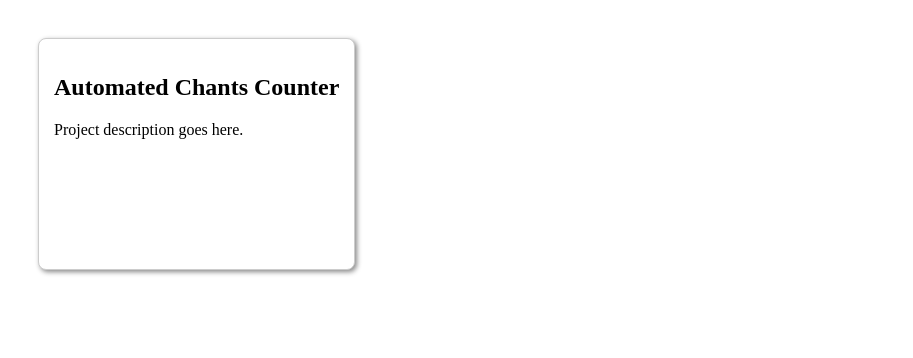
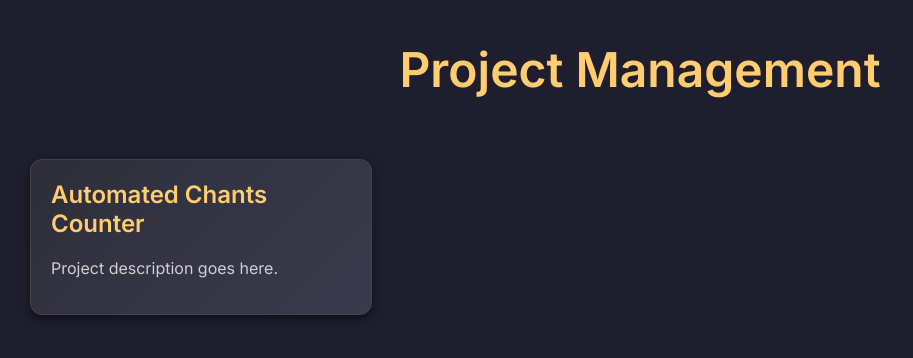
Before and after one commit to KChaitanyaP/portfolio, a Flask app: page / in a window 1280 px wide. Shown: the top 358 px of the page, without its empty margins (0-913 px from the left). Run offline with Flask 3, Linux system fonts and the light colour scheme.

Commit message:
basic animations

```diff
--- a/static/style.css
+++ b/static/style.css
@@ -1,16 +1,71 @@
-.project-card {
-    border: 1px solid #ccc;
-    padding: 15px;
-    margin: 10px;
-    border-radius: 8px;
-    box-shadow: 2px 2px 5px #888888;
-    background-color: #fff;
-    height: 200px;
+/* Body and overall theme */
+body {
+    margin: 0;
+    padding: 0;
+    font-family: 'Inter', sans-serif;
+    background-color: #1e1e2f;
+    color: #f0f0f0;
 }
 
+/* Title styles */
+header {
+    text-align: center;
+    padding: 40px 0 10px 0;
+}
+
+header h1 {
+    margin: 0;
+    font-size: 3rem;
+    color: #ffcc70;
+}
+
+/* Cards container */
 #project-cards-container {
     display: flex;
     flex-wrap: wrap;
     justify-content: flex-start;
+    padding: 50px 30px 30px 30px;
+    gap: 20px;
+}
+
+/* Project card styling */
+.project-card {
+    background: linear-gradient(135deg, #2e2e3a, #3a3a4d);
+    border: 1px solid #444;
     padding: 20px;
+    border-radius: 12px;
+    box-shadow: 0 4px 10px rgba(0,0,0,0.5);
+    width: 300px;
+    transition: transform 0.3s ease, box-shadow 0.3s ease;
+    animation: fadeInUp 0.6s ease forwards;
+    opacity: 0; /* for animation */
 }
+
+/* Header of each card */
+.project-card h2 {
+    color: #ffcc70;
+    margin-top: 0;
+}
+
+/* Paragraph inside card */
+.project-card p {
+    color: #d0d0d0;
+}
+
+/* Hover effect */
+.project-card:hover {
+    transform: translateY(-10px);
+    box-shadow: 0 8px 20px rgba(255, 204, 112, 0.4);
+}
+
+/* Fade-in animation */
+@keyframes fadeInUp {
+    from {
+        opacity: 0;
+        transform: translateY(30px);
+    }
+    to {
+        opacity: 1;
+        transform: translateY(0);
+    }
+}
--- a/templates/index.html
+++ b/templates/index.html
@@ -1,13 +1,21 @@
 <!DOCTYPE html>
 <html lang="en">
   <head>
+    <link href="https://fonts.googleapis.com/css2?family=Inter:wght@400;600&display=swap" rel="stylesheet">
     <meta charset="UTF-8" />
     <meta name="viewport" content="width=device-width, initial-scale=1.0" />
     <link rel="stylesheet" href="{{ url_for('static', filename='style.css') }}">
+    <style>
+      body { font-family: 'Inter', sans-serif; }
+    </style>
     <title>Project Management Dashboard</title>
   </head>
 
   <body>
+    <header>
+      <h1>Project Management</h1>
+    </header>
+
     <div id="project-cards-container">
       <div class="project-card">
         <h2>Automated Chants Counter</h2>
```
